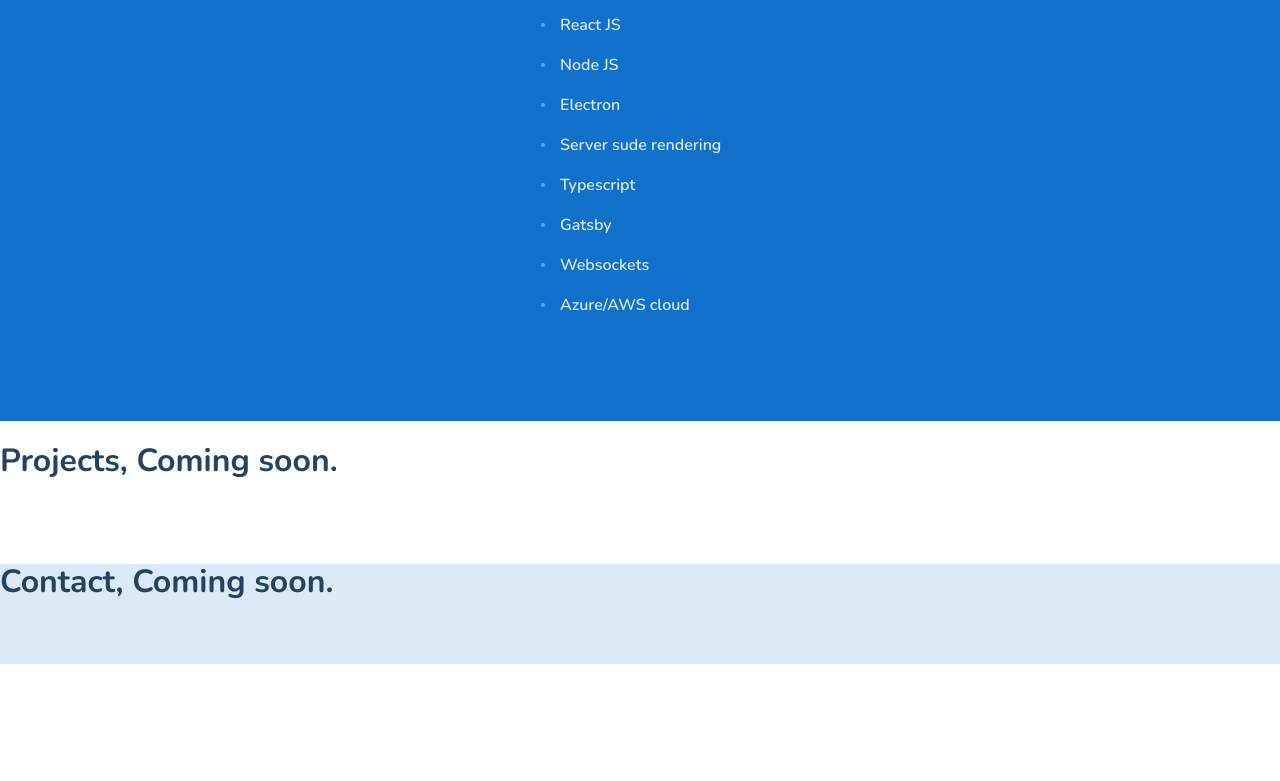
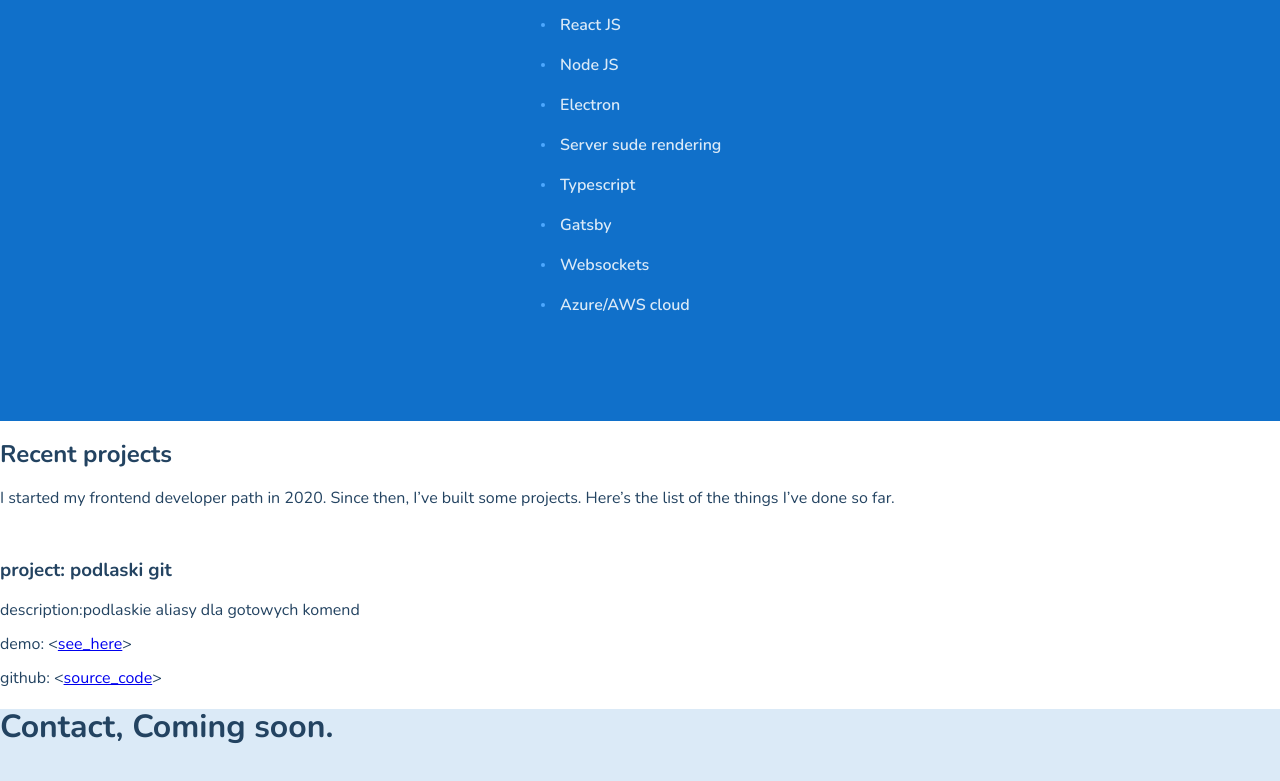
Before and after one commit to mich1990/portfolio, a website built with webpack: page src/pages/index.html in a window 1280 px wide. Shown: the part 2060-2841 px from the top of the page. Before the commit the page ends 2724 px from the top, so only its background shows below. Built offline with nearby package versions, Linux system fonts and the light colour scheme.

Commit message:
Added HTML to the projects section

```diff
--- a/src/pages/index.html
+++ b/src/pages/index.html
@@ -30,9 +30,9 @@
           </h1>
           <p class="hero__paragraph">
             You might be interested in checking the list of
-            <a href="#skills" class="hero__page-links">my skills</a>. Don't forget to
-            have a glimpse at
-            <a href="#recentProjects" class="hero__page-links">my projects</a>.
+            <a href="#skills" class="hero__page-links">my skills</a>. Don't
+            forget to have a glimpse at
+            <a href="#projects" class="hero__page-links">my projects</a>.
             Currently I'm looking for new challenges so if you have one -
             <a href="#contact" class="hero__page-links">contact me</a> 🙂
           </p>
@@ -88,10 +88,41 @@
           </ul>
         </article>
       </section>
-      <section id="recentProjects" class="recentProjects">
-        <h1>Projects, Coming soon.</h1>
-        <!--
-        -->
+      <section id="projects" class="projects">
+        <h2 class="projects__header">Recent projects</h2>
+        <p class="projects__paragraph">
+          I started my frontend developer path in 2020. Since then, I’ve built
+          some projects. Here’s the list of the things I’ve done so far.
+        </p>
+        <div class="projects-grid">
+          <article class="project">
+            <div class="project__window">
+              <span class="project__circle"></span>
+              <span class="project__circle"></span>
+              <span class="project__circle"></span>
+            </div>
+            <div class="project__content">
+              <img src="../assets/img/Github Icon.svg" alt="">
+            <h3 class="project__title project__grid"><span class="project__label">project:</span> podlaski git</h3>
+            <p class="project__grid">
+              <span class="project__label">description:</span
+              ><span >podlaskie aliasy dla gotowych komend</span>
+            </p>
+            <p class="project__grid">
+              <span class="project__label">demo:</span>
+              <span>
+                &lt;<a class="project__link" href="#" title="podlaski git">see_here</a>&gt;
+                </span>
+            </p>
+            <p class="project__grid">
+              <span class="project__label">github:</span>
+              <span>
+                &lt;<a class="project__link" href="#" title="podlaski git">source_code</a>&gt;
+                </span>
+            </p>
+          </div>
+          </article>
+        </div>
       </section>
       <section id="contact" class="contact">
         <h1>Contact, Coming soon.</h1>
```
